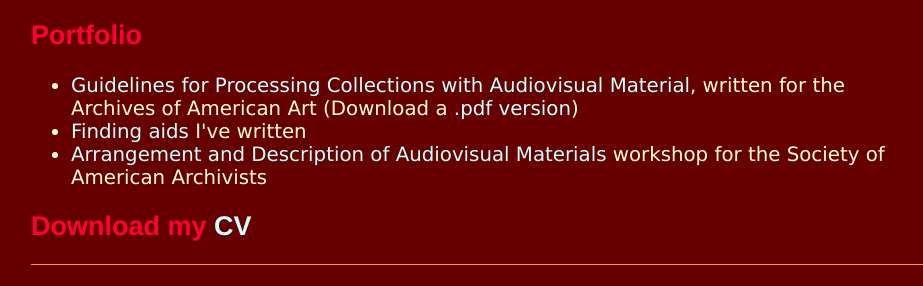
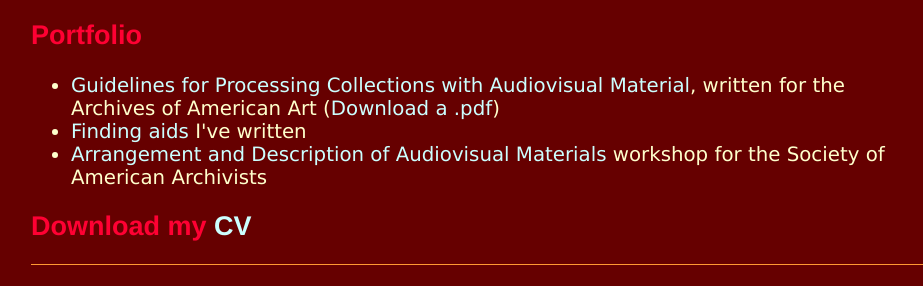
Before and after one commit to megan-mcshea/megan-mcshea.github.io, a Jekyll site: the page built from archivist.html, in a window 1280 px wide. Shown: the part 641-927 px from the top of the page, without its empty margins (161-1084 px from the left). Built offline with Jekyll 4.4.1, drawn with Linux system fonts in a browser that asks for light colours.

Commit message:
Update archivist.html

```diff
--- a/archivist.html
+++ b/archivist.html
@@ -22,7 +22,7 @@ title: Megan McShea
 	<li>Photo Archives Digitization project, AFRO Charities, Inc.</li></ul>
 
 	<h2>Portfolio</h2>
-	<ul><li><a href="https://www.aaa.si.edu/documentation/guidelines-for-processing-collections-with-audiovisual-material">Guidelines for Processing Collections with Audiovisual Material</a>, written for the Archives of American Art (Download a <a href="/AAAAVProcessingGuidelines2019.pdf" target="_blank">.pdf version</a>)</li>
+	<ul><li><a href="https://www.aaa.si.edu/documentation/guidelines-for-processing-collections-with-audiovisual-material">Guidelines for Processing Collections with Audiovisual Material</a>, written for the Archives of American Art (<a href="/AAAAVProcessingGuidelines2019.pdf" target="_blank">Download a .pdf</a>)</li>
 	<li><a href="https://sova.si.edu/search?q=%22megan+mcshea%22&f=data_source%3AArchives+of+American+Art">Finding aids</a> I've written</li>
 	<li><a href="https://www2.archivists.org/prof-education/course-catalog/arrangement-and-description-of-audiovisual-materials">Arrangement and Description of Audiovisual Materials</a> workshop for the Society of American Archivists</li>
 	</ul>
```
